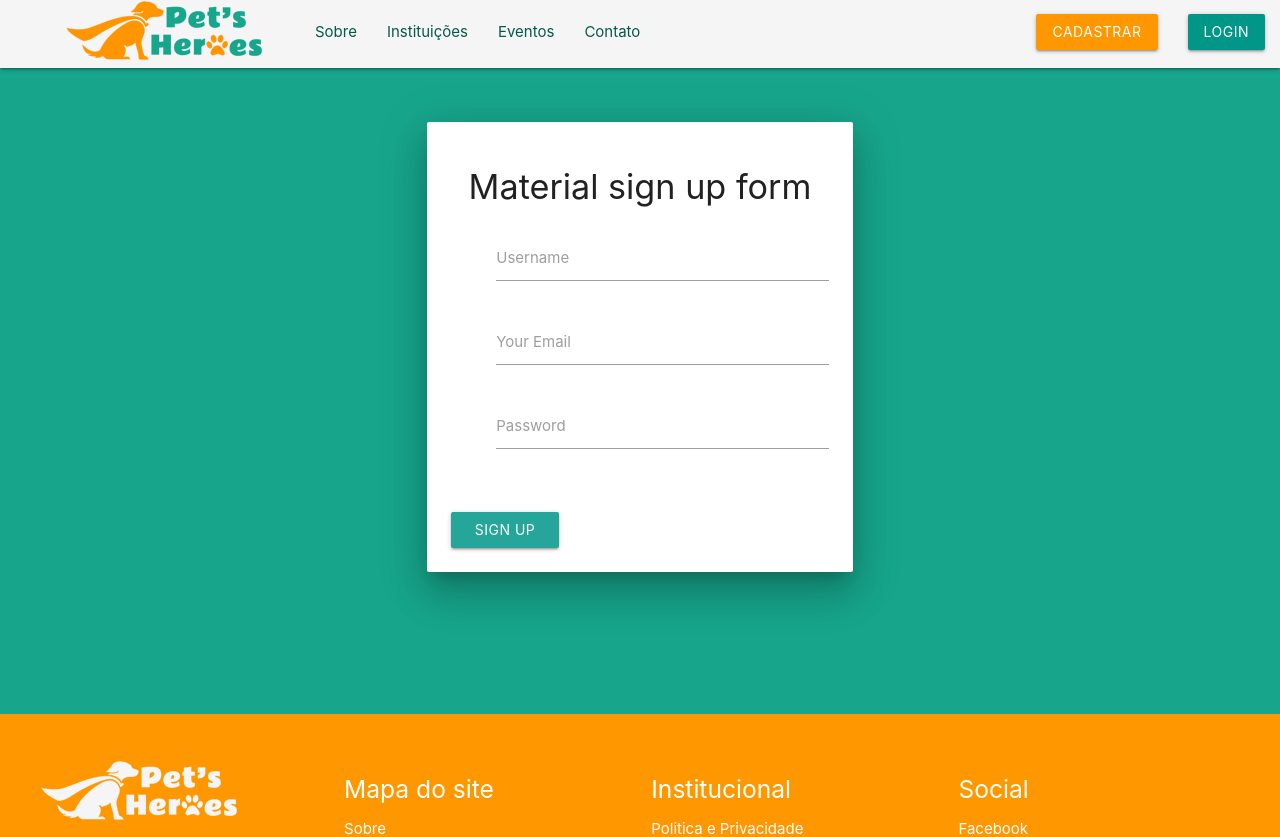
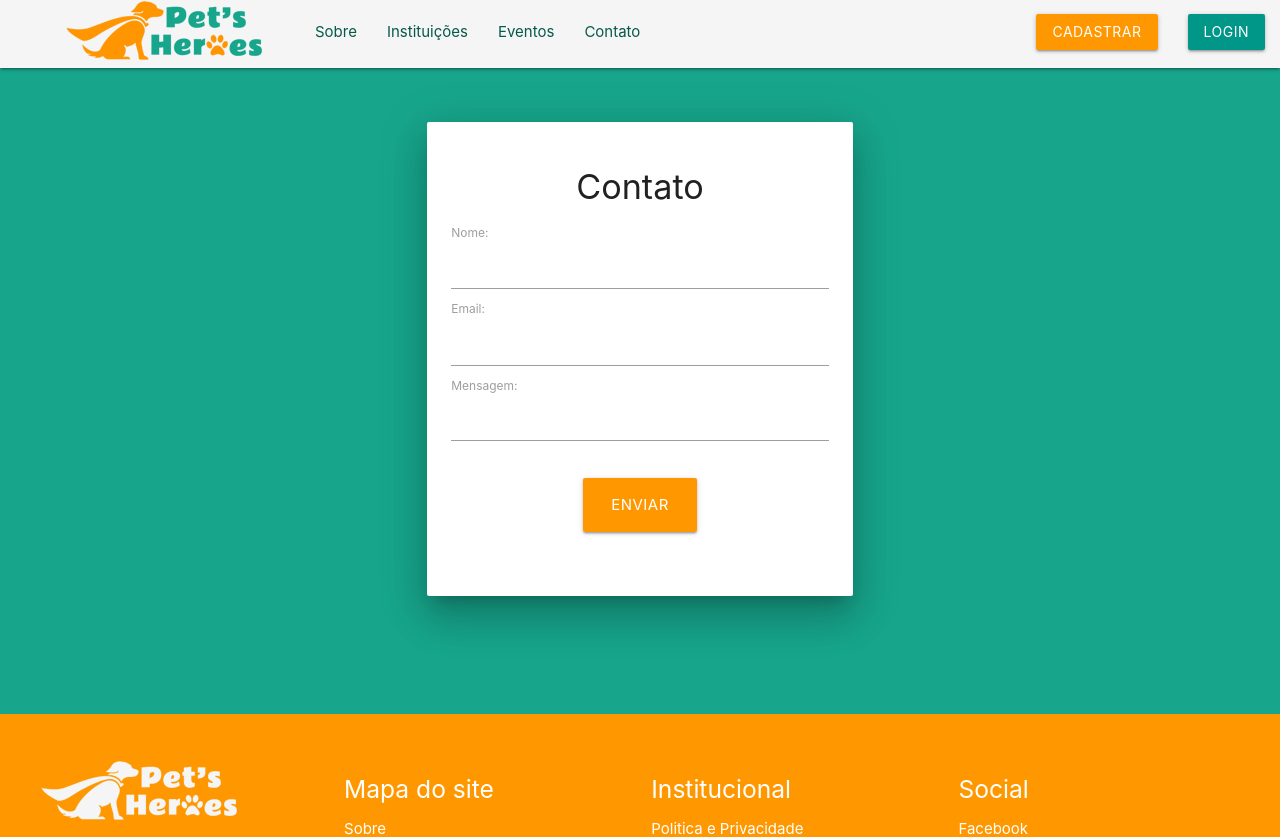
Before and after one commit to angeloreale/petsheroes-front, an Angular app: page /contato in a window 1280 px wide. Shown: the top 837 px of the page. Built offline with nearby package versions, Linux system fonts and the light colour scheme; a web font is replaced by a local one.

Commit message:
estilo form contato

```diff
--- a/src/app/contato/contato.component.html
+++ b/src/app/contato/contato.component.html
@@ -5,36 +5,23 @@
 
 
 		<div class="card-panel z-depth-5">
-		<h4 class="center"> Material sign up form</h4>
+		<h4 class="center"> Contato</h4>
 <div class="row">
   <form class="col s12 m12">
-    <div class="row">
-      <div class="input-field col s12 m12">
-        <i class="mdi-action-account-circle prefix"></i>
-        <input id="icon_prefix" type="text" class="validate">
-        <label for="icon_prefix">Username</label>
-      </div>
-
-      <div class="input-field col s12 m12">
-        <i class="mdi-communication-email prefix"></i>
-        <input id="icon_email" type="email" class="validate">
-        <label for="icon_email">Your Email</label>
-      </div>
-
-        <div class="input-field col s12 m12">
-        <i class="fa fa-unlock-alt prefix"></i>
-        <input id="icon_password" type="password" class="validate">
-        <label for="icon_password">Password</label>
-      </div>
-
-
+    <label for="nome">Nome:</label>
+    <input type="text" id="nome" name="nome">
+    <label for="nome">Email:</label>
+    <input type="text" id="email" name="email">
+    <label for="nome">Mensagem:</label>
+    <textarea class="materialize-textarea" id="mensagem" name="mensagem"></textarea>
+    <br /> <br />
+    <div class="row center">
+    <button (click)="cadastrarPet()"  class="btn-large waves-effect waves-light orange">Enviar</button>
     </div>
-  </form>
+    </form>
+    <div><p> {{ mensagem }} </p></div>
 
 </div><!--row-->
- <button class="btn waves-effect waves-light center" type="submit" name="action">Sign Up
-    <i class="fa fa-sign-in right"></i>
-  </button>
 </div><!--card-->
 
 
```
